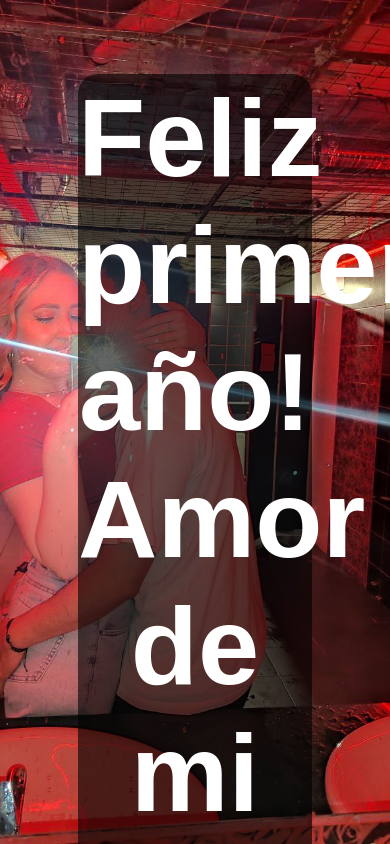
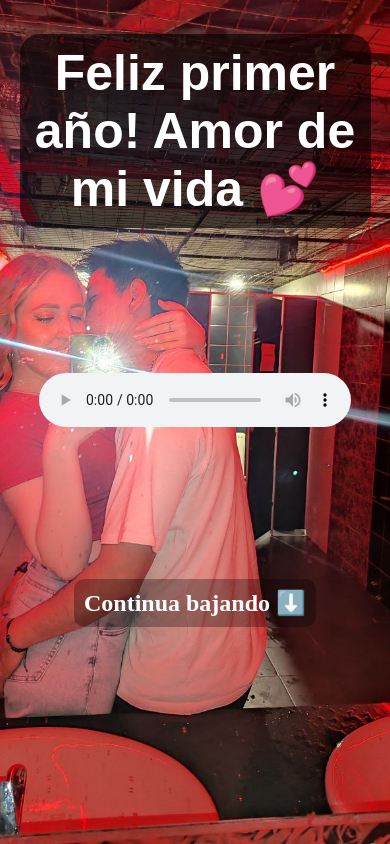
Before and after one commit to ElJulii/love, a plain HTML site: page index.html in a window 390 px wide. Shown: the top 844 px of the page. Drawn offline with Linux system fonts and the light colour scheme.

Commit message:
I addapted the header part for mobile

```diff
--- a/index.html
+++ b/index.html
@@ -2,6 +2,9 @@
 <html lang="es">
 <head>
     <meta charset="UTF-8">
+    <meta name="viewport"
+          content="width=device-width, user-scalable=no, initial-scale=1.0, maximum-scale=1.0, minimum-scale=1.0">
+    <meta http-equiv="X-UA-Compatible" content="ie=edge">
     <title>Julian and Olesya &#128151</title>
     <link rel="stylesheet" href="style.css">
     <link rel="icon" href="imgs/creciente.png">
@@ -14,6 +17,10 @@
                 <source src="QUEVEDO%20__%20BZRP%20Music%20Sessions%20%2352%20(Letra)%20Quedate%20que%20las%20noches%20sin%20ti%20duelen.mp3">
             </audio>
         </div>
+        <div class="arrow-down__header">
+            Continua bajando ⬇️
+        </div>
+
     </header>
     <div class="month-box left-box">
         <div class="text">
--- a/style.css
+++ b/style.css
@@ -39,6 +39,15 @@ audio {
     flex-grow: 1;
 }
 
+.arrow-down__header {
+    padding: 10px;
+    border-radius: 10px;
+    background-color: rgba(0, 0, 0, 0.3);
+    color: white;
+    font-size: 1.5em;
+    font-weight: bold;
+    box-sizing: border-box;
+}
 /*Body section*/
 
 .month-box {
@@ -210,3 +219,24 @@ p {
 .modal__yex-text, .modal-content {
     text-align: center;
 }
+
+@media screen and (max-width: 400px) {
+    /*header section*/
+    .audio-img {
+        flex-direction: column;
+        justify-content: start;
+        gap: 7rem;
+
+    }
+    .audio-img h1 {
+        padding: 10px;
+        width: 90%;
+        font-size: 50px;
+    }
+    .audio__sources {
+        width: 80%;
+    }
+
+    /*body section*/
+
+}
```
